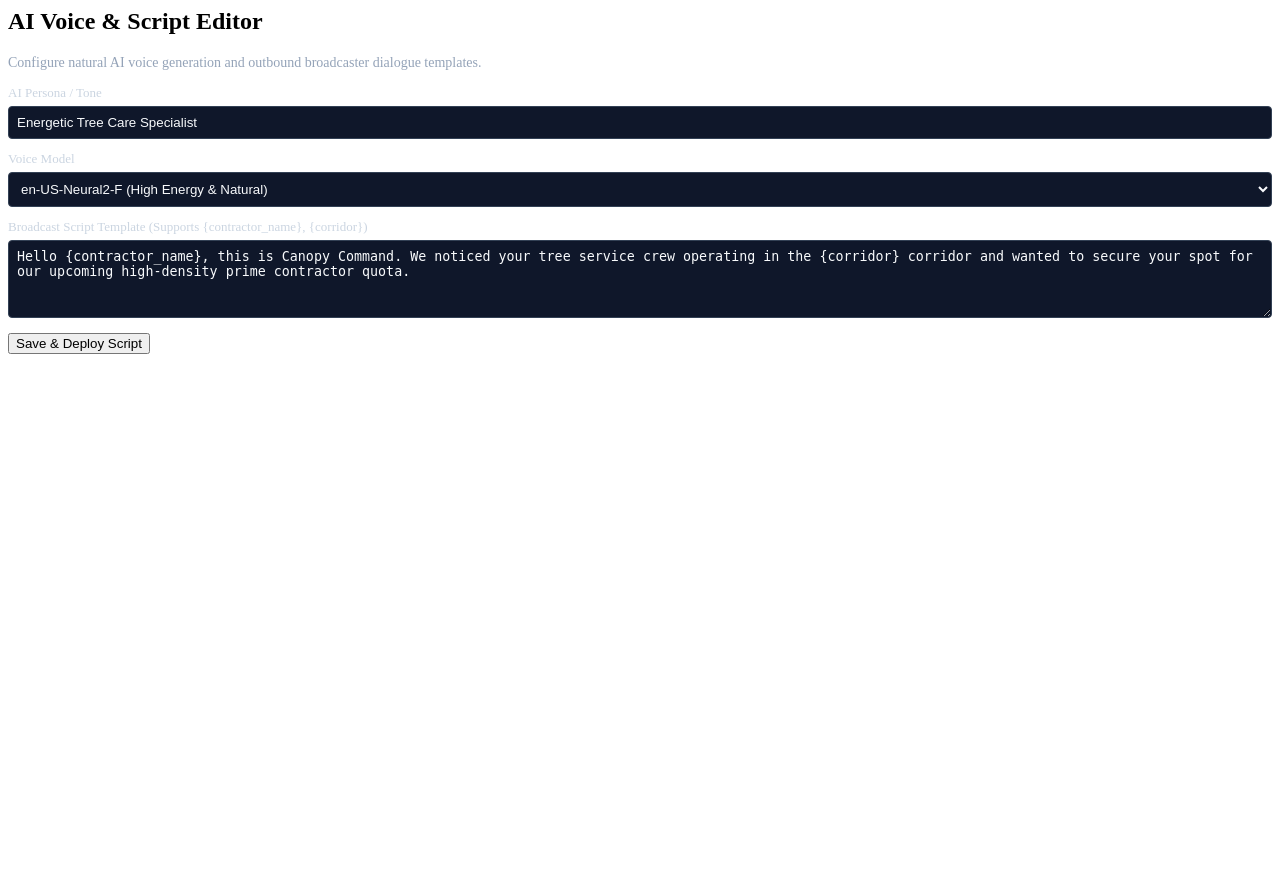
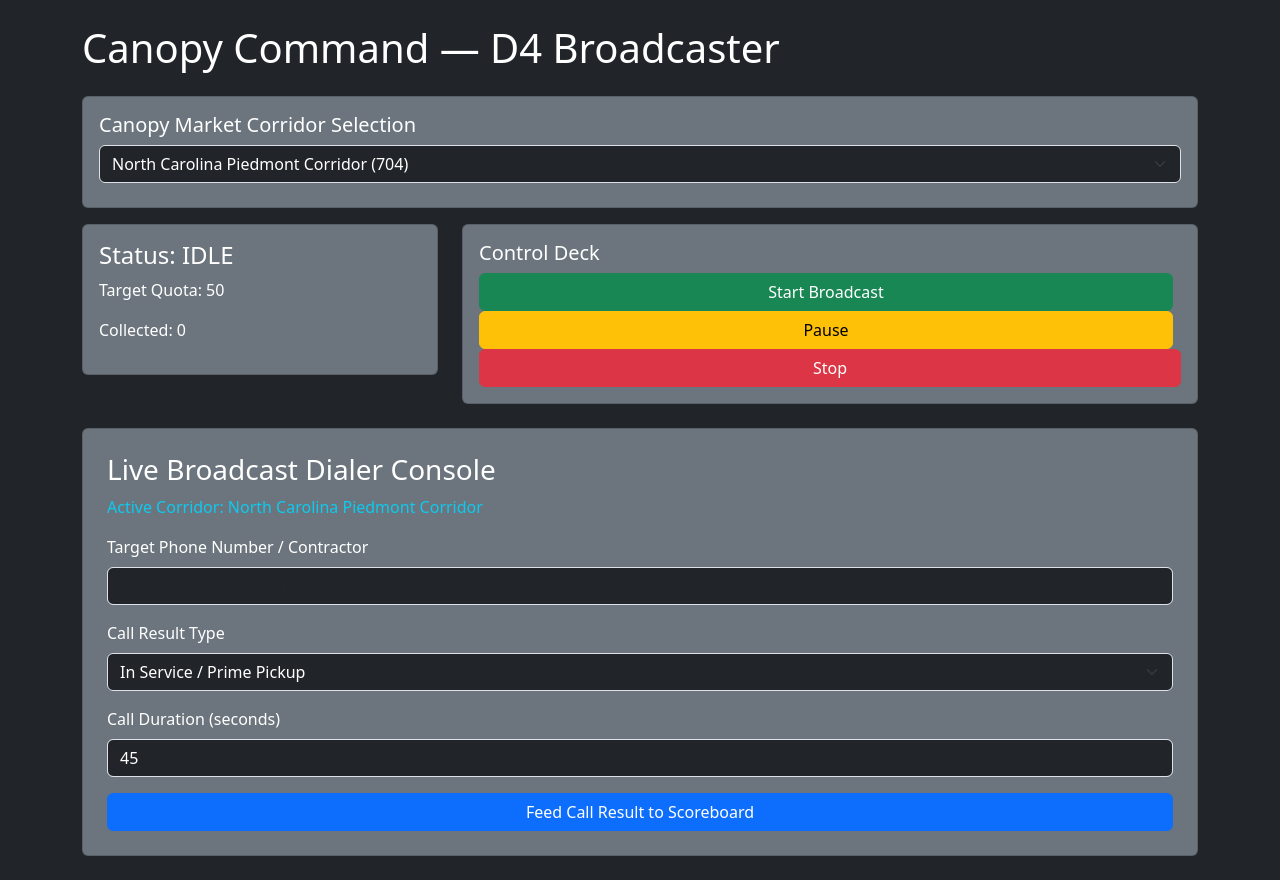
Before and after one commit to bandroidbw-lab/canopy-command, a Flask app: template d4phone/templates/d4_dialer.html in a window 1280 px wide. Before the commit the page ends 354 px from the top, so only its background shows below. Run offline with Flask 3, Linux system fonts and the light colour scheme; the template is opened without the code that fills it, so the values that code supplies are empty.

Commit message:
Add actual interactive broadcast dialer console to d4_dialer.html

```diff
--- a/d4phone/templates/d4_dialer.html
+++ b/d4phone/templates/d4_dialer.html
@@ -1,51 +1,111 @@
-<!-- AI Script & Voice Editor Card -->
-<div class="card">
-    <h2>AI Voice & Script Editor</h2>
-    <p style="color: #94a3b8; font-size: 14px;">Configure natural AI voice generation and outbound broadcaster dialogue templates.</p>
+<!DOCTYPE html>
+<html lang="en">
+<head>
+    <meta charset="UTF-8">
+    <title>D4 Communications Hub & Broadcaster</title>
+    <link href="https://cdn.jsdelivr.net/npm/bootstrap@5.3.0/dist/css/bootstrap.min.css" rel="stylesheet">
+</head>
+<body class="bg-dark text-white p-4">
+    <div class="container">
+        <h1 class="mb-4">Canopy Command — D4 Broadcaster</h1>
 
-    <div style="margin-bottom: 12px;">
-        <label style="display: block; font-size: 13px; color: #cbd5e1; margin-bottom: 5px;">AI Persona / Tone</label>
-        <input type="text" id="ai-persona" value="Energetic Tree Care Specialist" style="width: 100%; padding: 8px; background: #0f172a; border: 1px solid #334155; color: #f8fafc; border-radius: 4px;">
-    </div>
-
-    <div style="margin-bottom: 12px;">
-        <label style="display: block; font-size: 13px; color: #cbd5e1; margin-bottom: 5px;">Voice Model</label>
-        <select id="voice-model" style="width: 100%; padding: 8px; background: #0f172a; border: 1px solid #334155; color: #f8fafc; border-radius: 4px;">
-            <option value="en-US-Neural2-F">en-US-Neural2-F (High Energy & Natural)</option>
-            <option value="en-US-Neural2-J">en-US-Neural2-J (Professional Baritone)</option>
-            <option value="en-US-Wavenet-D">en-US-Wavenet-D (Warm Contractor Voice)</option>
+        <!-- Market Selector -->
+        <div class="card p-3 mb-3 bg-secondary text-white">
+            <h5>Canopy Market Corridor Selection</h5>
+            <select id="marketSelector" class="form-select bg-dark text-white mb-2" onchange="switchMarket()">
+                <option value="NC-01">North Carolina Piedmont Corridor (704)</option>
+                <option value="SC-02">Upstate South Carolina Canopy (864)</option>
+                <option value="VA-03">Virginia Blue Ridge Foothills (540)</option>
+                <option value="GA-04">North Georgia Timber Belt (706)</option>
             </select>
         </div>
 
-    <div style="margin-bottom: 15px;">
-        <label style="display: block; font-size: 13px; color: #cbd5e1; margin-bottom: 5px;">Broadcast Script Template (Supports {contractor_name}, {corridor})</label>
-        <textarea id="script-template" rows="4" style="width: 100%; padding: 8px; background: #0f172a; border: 1px solid #334155; color: #f8fafc; border-radius: 4px;">Hello {contractor_name}, this is Canopy Command. We noticed your tree service crew operating in the {corridor} corridor and wanted to secure your spot for our upcoming high-density prime contractor quota.</textarea>
+        <!-- Scoreboard -->
+        <div class="row mb-4">
+            <div class="col-md-4">
+                <div class="card bg-secondary text-white p-3">
+                    <h4>Status: <span id="statusText">IDLE</span></h4>
+                    <p>Target Quota: <span id="targetCount">50</span></p>
+                    <p>Collected: <span id="collectedCount">0</span></p>
+                </div>
+            </div>
+            <div class="col-md-8">
+                <div class="card bg-secondary text-white p-3">
+                    <h5>Control Deck</h5>
+                    <button class="btn btn-success me-2" onclick="control('start')">Start Broadcast</button>
+                    <button class="btn btn-warning me-2" onclick="control('pause')">Pause</button>
+                    <button class="btn btn-danger" onclick="control('stop')">Stop</button>
+                </div>
+            </div>
         </div>
 
-    <button class="btn btn-start" onclick="saveScript()">Save & Deploy Script</button>
-    <span id="script-save-status" style="margin-left: 10px; font-size: 13px; color: #22c55e;"></span>
+        <!-- Actual Broadcast Dialer Widget -->
+        <div class="card p-4 bg-secondary text-white mt-4">
+            <h3>Live Broadcast Dialer Console</h3>
+            <p class="text-info">Active Corridor: <span id="activeCorridorDisplay">North Carolina Piedmont Corridor</span></p>
+            <div class="mb-3">
+                <label class="form-label">Target Phone Number / Contractor</label>
+                <input type="text" id="dialerPhone" class="form-control bg-dark text-white" placeholder="Enter phone or select from queue">
+            </div>
+            <div class="mb-3">
+                <label class="form-label">Call Result Type</label>
+                <select id="dialerResultType" class="form-select bg-dark text-white">
+                    <option value="in_service">In Service / Prime Pickup</option>
+                    <option value="fax">Fax Machine</option>
+                    <option value="modem">Modem / Tone</option>
+                    <option value="out_of_service">Out of Service</option>
+                </select>
+            </div>
+            <div class="mb-3">
+                <label class="form-label">Call Duration (seconds)</label>
+                <input type="number" id="dialerDuration" class="form-control bg-dark text-white" value="45">
+            </div>
+            <button class="btn btn-primary" onclick="feedCallResult()">Feed Call Result to Scoreboard</button>
+        </div>
     </div>
 
     <script>
-    async function saveScript() {
-        const payload = {
-            persona: document.getElementById('ai-persona').value,
-            voice_model: document.getElementById('voice-model').value,
-            script_template: document.getElementById('script-template').value
-        };
-        try {
-            const res = await fetch('/api/broadcaster/script', {
+        function switchMarket() {
+            const marketKey = document.getElementById('marketSelector').value;
+            fetch('/api/broadcaster/market', {
                 method: 'POST',
-                headers: { 'Content-Type': 'application/json' },
-                body: JSON.stringify(payload)
+                headers: {'Content-Type': 'application/json'},
+                body: JSON.stringify({ market_key: marketKey })
+            }).then(res => res.json()).then(data => {
+                document.getElementById('activeCorridorDisplay').innerText = data.active_corridor;
+                document.getElementById('targetCount').innerText = data.target;
             });
-            const data = await res.json();
-            if (data.success) {
-                document.getElementById('script-save-status').innerText = "Script saved successfully!";
-                setTimeout(() => { document.getElementById('script-save-status').innerText = ""; }, 3000);
         }
-        } catch (err) {
-            console.error("Failed to save script", err);
+
+        function control(action) {
+            fetch('/api/broadcaster/control', {
+                method: 'POST',
+                headers: {'Content-Type': 'application/json'},
+                body: JSON.stringify({ action: action })
+            }).then(res => res.json()).then(data => {
+                document.getElementById('statusText').innerText = data.status;
+            });
         }
+
+        function feedCallResult() {
+            const phone = document.getElementById('dialerPhone').value || "704-555-0199";
+            const result_type = document.getElementById('dialerResultType').value;
+            const duration = parseInt(document.getElementById('dialerDuration').value) || 30;
+
+            fetch('/api/broadcaster/feed', {
+                method: 'POST',
+                headers: {'Content-Type': 'application/json'},
+                body: JSON.stringify({
+                    contact: { phone: phone, name: "Target Contractor" },
+                    result_type: result_type,
+                    duration: duration
+                })
+            }).then(res => res.json()).then(data => {
+                document.getElementById('statusText').innerText = data.status;
+                document.getElementById('collectedCount').innerText = data.collected;
+                alert("Call result recorded successfully!");
+            });
         }
     </script>
+</body>
+</html>
```
Lines whose indentation alone changed are shown as unchanged.
